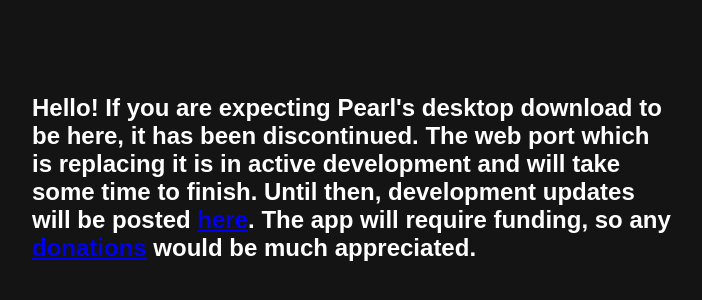
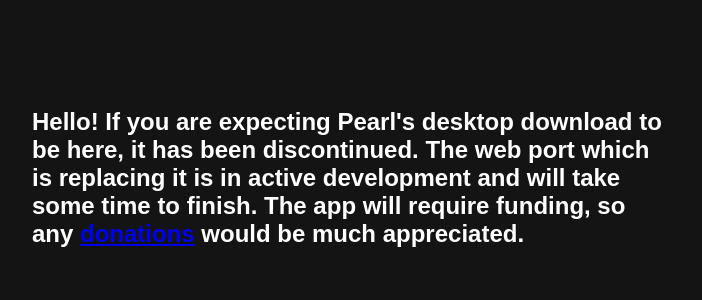
Before and after one commit to Spiceinajar/librerooms, a plain HTML site: page home.html in a window 1280 px wide. Shown: the part 222-522 px from the top of the page, without its empty margins (288-990 px from the left). Drawn offline with Linux system fonts and the light colour scheme.

Commit message:
Update home.html

```diff
--- a/home.html
+++ b/home.html
@@ -1,5 +1,5 @@
 <body style="background-color: rgb(20, 20, 20);">
     <div style="  top:50%; left: 50%; transform: translate3d(-50%,-50%, 0); position: absolute;">
-        <h1 style="font-size: 3vh; font-family: sans-serif; color:white">Hello! If you are expecting Pearl's desktop download to be here, it has been discontinued. The web port which is replacing it is in active development and will take some time to finish. Until then, development updates will be posted <a href="https://spiceinajar.github.io/creation.html?id=pearl">here</a>. The app will require funding, so any <a href="https://www.paypal.com/donate/?business=96XA6LEZUH8UY&no_recurring=0&item_name=Donate+so+that+I+can+continue+to+make+and+support+apps+for+the+community.&currency_code=USD">donations</a> would be much appreciated.</h1>
+        <h1 style="font-size: 3vh; font-family: sans-serif; color:white">Hello! If you are expecting Pearl's desktop download to be here, it has been discontinued. The web port which is replacing it is in active development and will take some time to finish. The app will require funding, so any <a href="https://www.paypal.com/donate/?business=96XA6LEZUH8UY&no_recurring=0&item_name=Donate+so+that+I+can+continue+to+make+and+support+apps+for+the+community.&currency_code=USD">donations</a> would be much appreciated.</h1>
     </div>
 </body>
```
